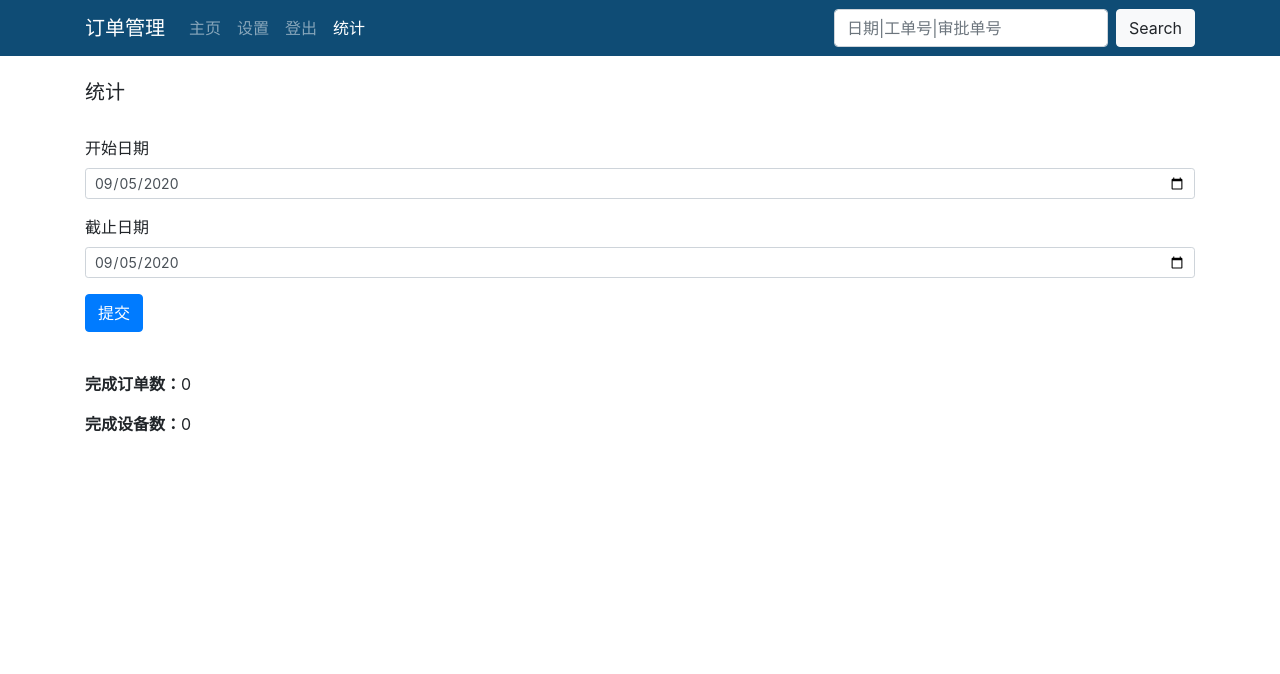
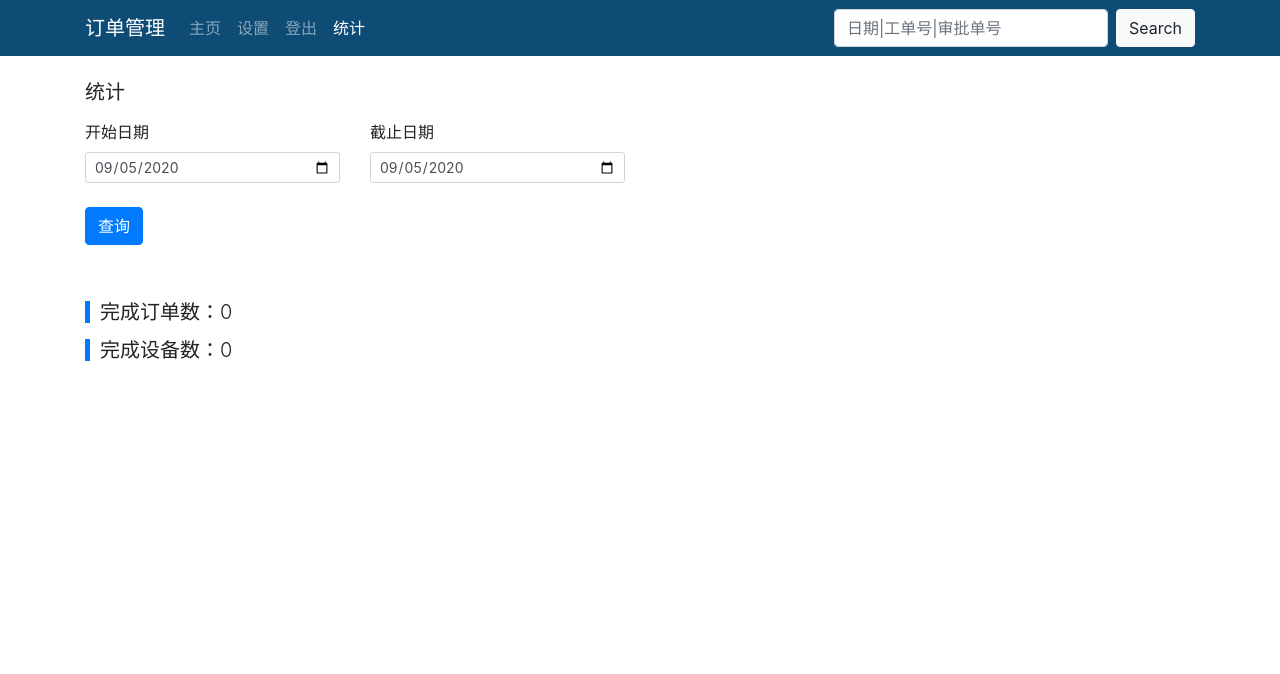
Before and after one commit to zhoumengxiong/DeliveryOrdersManagement, a Flask app: page /summary_qty in a window 1280 px wide. Shown: the top 674 px of the page. Run offline with Flask 2, Linux system fonts and the light colour scheme; the visitor is signed in with stand-in values (Sample User, id 1); data comes from the database, SQL or seed files in the repository; some libraries are stand-ins or nearby versions.

Commit message:
修改统计页面样式

```diff
--- a/watchlist/static/style.css
+++ b/watchlist/static/style.css
@@ -143,3 +143,16 @@ html,
 body {
     height: 100%;
 }
+
+.vertical_line {
+    width: 100%;
+    height: 22px;
+    line-height: 22px;
+    text-align: left;
+    /*background-color: #ddd;*/
+    padding-left: 10px;
+    position: relative;
+    border-left: 5px solid #007bff;
+    margin-bottom: 20px;
+    margin-top: 20px;
+}
--- a/watchlist/templates/summary_qty.html
+++ b/watchlist/templates/summary_qty.html
@@ -1,25 +1,29 @@
 {% extends 'base.html' %}
 
 {% block content %}
-    <h5>统计</h5>
-    <br>
+    <h5 class="mb-3">统计</h5>
     <form method="post">
         <input type="hidden" name="csrf_token" value="{{ csrf_token() }}"/>
+        <div class="row">
+            <div class="col-md-3 mb-2">
                 <div class="form-group">
                     <label for="start_date">开始日期</label>
                     <input type="date" class="form-control form-control-sm" id="start_date" required name="start_date">
                 </div>
+            </div>
+            <div class="col-md-3 mb-2">
                 <div class="form-group">
                     <label for="end_date">截止日期</label>
                     <input type="date" class="form-control form-control-sm" id="end_date" required name="end_date">
                 </div>
-        <div class="form-group">
-            <input class="btn btn-primary" type="submit" name="submit" value="提交">
             </div>
+        </div>
+        <button type="submit" class="btn btn-primary mb-2">查询</button>
     </form>
-    <br>
-    <p><strong>完成订单数：</strong>{{ qty_orders }}</p>
-    <p><strong>完成设备数：</strong>{{ qty_modules }}</p>
+    <div class="mt-5" style="font-size: larger">
+        <div class="lead my-3 vertical_line">完成订单数：{{ qty_orders }}</div>
+        <div class="lead my-3 vertical_line">完成设备数：{{ qty_modules }}</div>
+    </div>
     <script>
         var defaultDate = document.querySelectorAll('#start_date');
         for (var i = 0; i < defaultDate.length; i++) {
```
Lines whose indentation alone changed are shown as unchanged.
